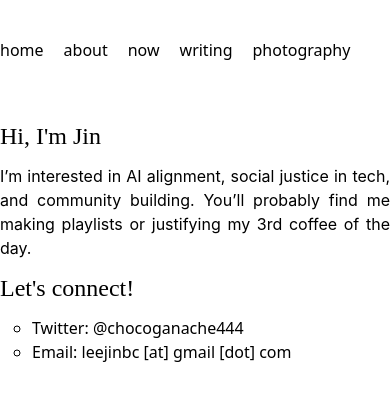
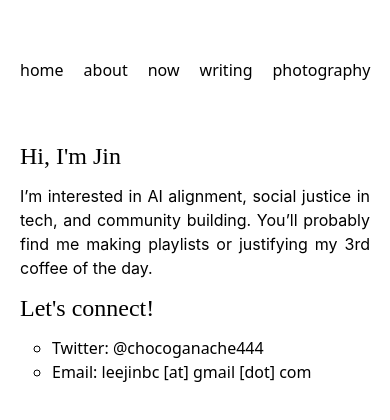
Before and after one commit to jin-lee4/blog, a Next.js app: page / in a window 390 px wide. Shown: the top 420 px of the page. Built offline with nearby package versions, Linux system fonts and the light colour scheme; a web font is replaced by a local one.

Commit message:
fixed mobile padding

```diff
--- a/src/app/layout.tsx
+++ b/src/app/layout.tsx
@@ -37,7 +37,7 @@ export default function RootLayout({
         <Analytics />
         <div className="">
           {header}
-          <div className="flex flex-col justify-center items-center lg:w-2/6 mx-auto space-y-2.5 sm:w-full">
+          <div className="flex flex-col justify-center items-center lg:w-2/6 mx-auto space-y-2.5 sm:w-full p-5 lg:p-0">
             <Nav />
             {children}
           </div>
```
